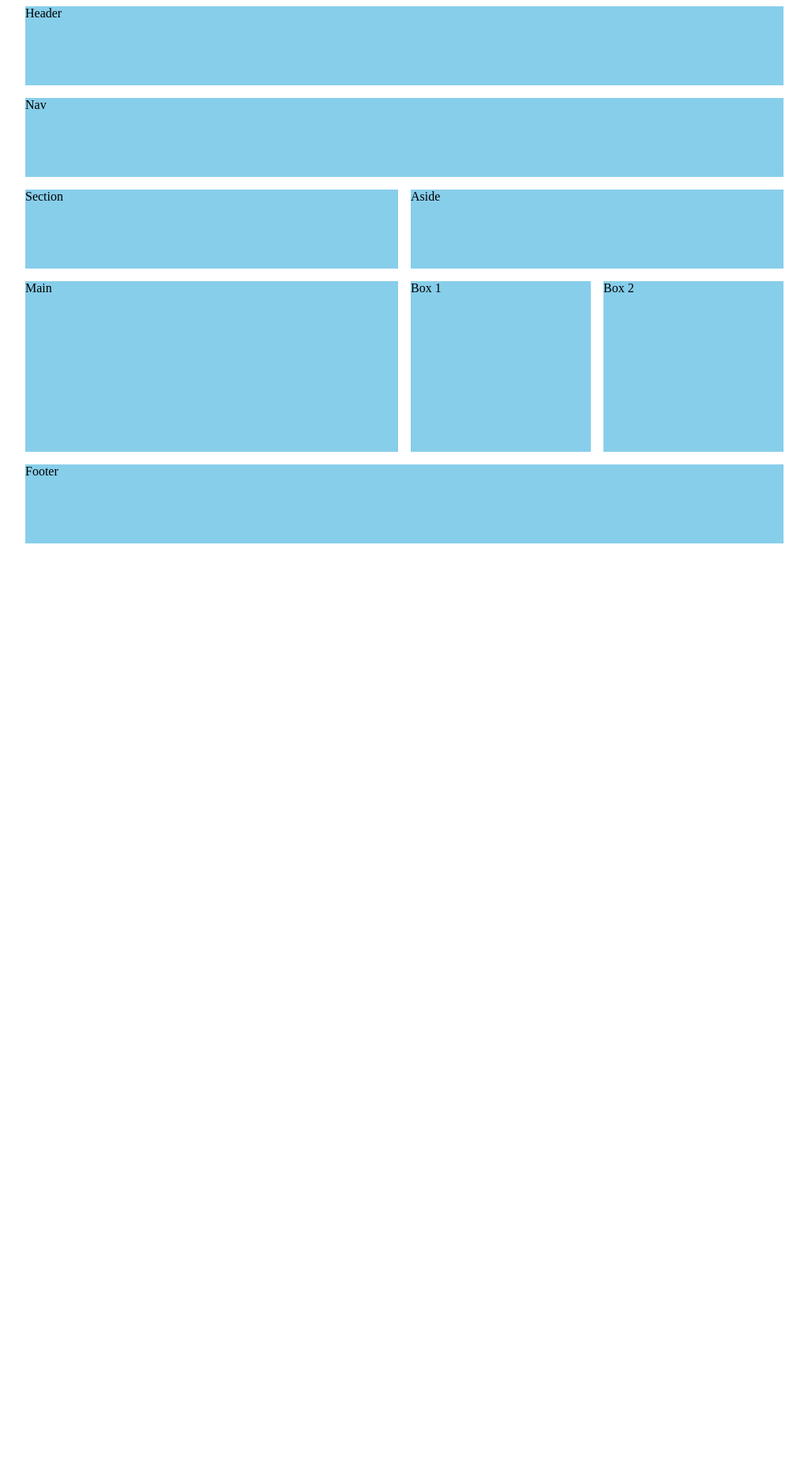
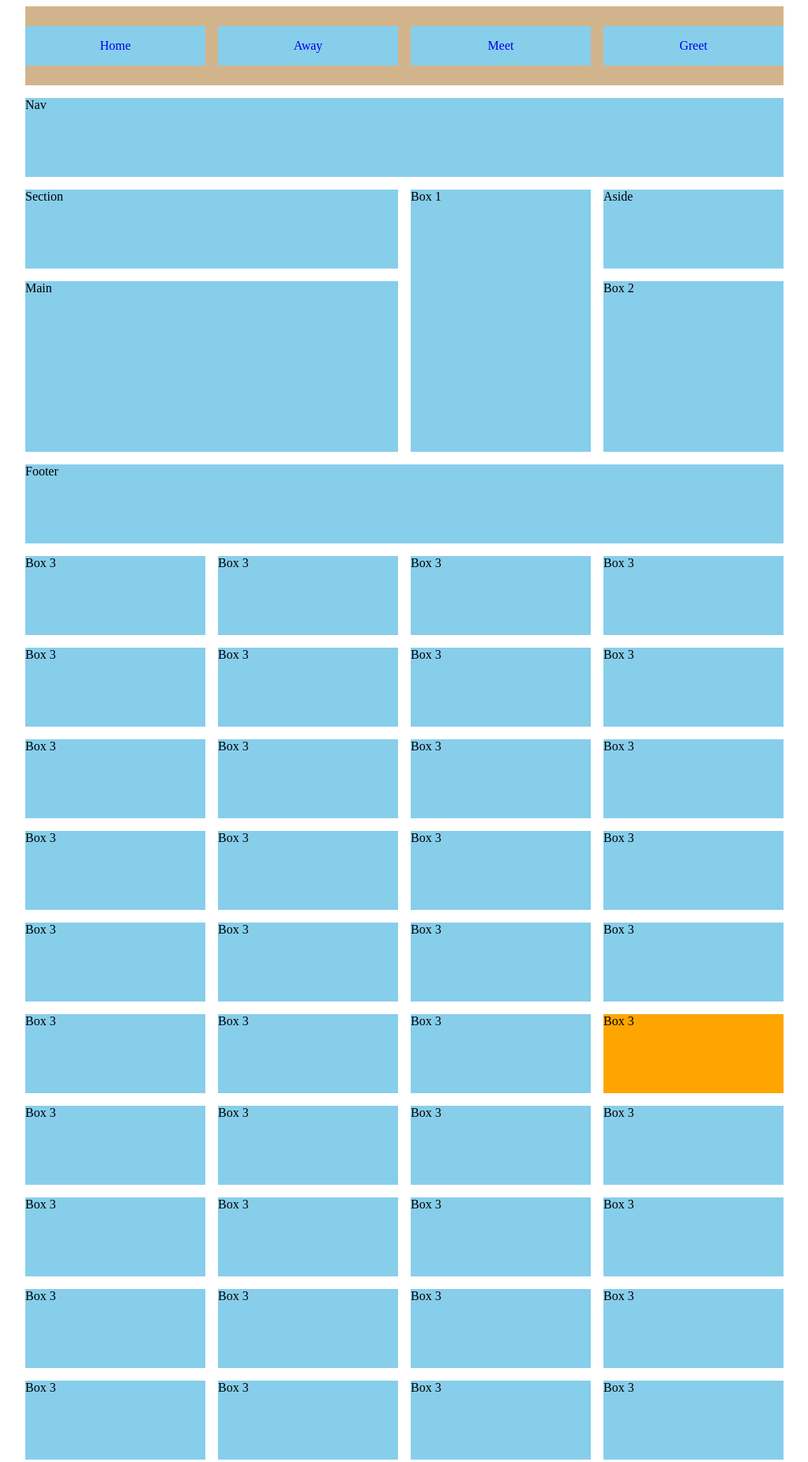
Before and after one commit to Nola360/git-course1, a plain HTML site: page grid.html in a window 1280 px wide. Shown: the top 1851 px of the page at 79% size, without its empty margins (128-1151 px from the left). Before the commit the page ends 800 px from the top, so only its background shows below. Drawn offline with Linux system fonts and the light colour scheme.

Commit message:
constructed a grid with a sticky nav bar

```diff
--- a/grid.html
+++ b/grid.html
@@ -13,7 +13,7 @@
     grid-template-areas:
     "header header header header"
     "nav nav nav nav"
-    "section section aside aside"
+    "section section box1 aside"
     "main main box1 box2"
     "main main box1 box2"
     "footer footer footer footer";
@@ -25,7 +25,30 @@
   }
 
   .header {
+    /* margin-top: 100px; */
+    /* height: 50px; */
     grid-area: header;
+    /* position: sticky; */
+    background-color: tan;
+    top: 0;
+    left: 0;
+  }
+
+
+  #home {
+    background-color: red;
+  }
+
+  #away {
+    background-color: orange;
+  }
+
+  #meet {
+    background-color: yellow;
+  }
+
+  #greet{
+    background-color: blue;
   }
 
   .nav {
@@ -56,12 +79,43 @@
     grid-area: box2;
   }
 
+  ul {
+    margin: 0;
+  }
+  nav ul {
+    display: grid;
+    grid-template-columns: repeat(4, 1fr);
+    grid-gap: 1em;
+    list-style: none;
+    padding: 0;
+    position: relative;
+    align-content: end;
+    top: 25%;
+  }
+
+  nav a {
+    text-decoration: none;
+    display: block;
+    padding: 3px;
+    background-color: skyblue;
+    padding: 1em;
+    text-align: center;
+  }
+
+
+  nav a:hover {
+    background-color: royalblue;
+    color: white;
+  }
   @media (max-width: 700px) {
 
     body {
       background-color: purple;
     }
 
+    .header {
+
+    }
     .container {
     display: grid;
     grid-template-columns: repeat(4, 1fr);
@@ -70,6 +124,7 @@
     grid-gap: 1em;
     margin: 0 auto;
     grid-template-areas:
+
     "header header header header"
     "nav nav nav nav"
     "section section aside aside"
@@ -91,7 +146,14 @@
 <body>
 
   <div class="container">
-        <div class="header">Header</div>
+        <nav class="header">
+            <ul>
+              <li><a href="#home">Home</a></li>
+              <li><a href="#away">Away</a></li>
+              <li><a href="#meet">Meet</a></li>
+              <li><a href="#greet">Greet</a></li>
+            </ul>
+        </nav>
         <div class="nav">Nav</div>
         <div class="section">Section</div>
         <div class="aside">Aside</div>
@@ -99,7 +161,134 @@
         <div class="footer">Footer</div>
         <div class="box1">Box 1</div>
         <div class="box2">Box 2</div>
-      </div>
+        <div class="box3">Box 3</div>
+        <div class="box3">Box 3</div>
+        <div class="box3">Box 3</div>
+        <div class="box3">Box 3</div>
+        <div class="box3">Box 3</div>
+        <div class="box3">Box 3</div>
+        <div class="box3">Box 3</div>
+        <div class="box3">Box 3</div>
+        <div class="box3">Box 3</div>
+        <div class="box3">Box 3</div>
+        <div class="box3">Box 3</div>
+        <div class="box3">Box 3</div>
+        <div class="box3">Box 3</div>
+        <div class="box3">Box 3</div>
+        <div class="box3">Box 3</div>
+        <div class="box3">Box 3</div>
+        <div class="box3">Box 3</div>
+        <div class="box3">Box 3</div>
+        <div class="box3">Box 3</div>
+        <div class="box3">Box 3</div>
+        <div class="box3">Box 3</div>
+        <div class="box3">Box 3</div>
+        <div class="box3">Box 3</div>
+        <div id="away">Box 3</div>
+        <div class="box3">Box 3</div>
+        <div class="box3">Box 3</div>
+        <div class="box3">Box 3</div>
+        <div class="box3">Box 3</div>
+        <div class="box3">Box 3</div>
+        <div class="box3">Box 3</div>
+        <div class="box3">Box 3</div>
+        <div class="box3">Box 3</div>
+        <div class="box3">Box 3</div>
+        <div class="box3">Box 3</div>
+        <div class="box3">Box 3</div>
+        <div class="box3">Box 3</div>
+        <div class="box3">Box 3</div>
+        <div class="box3">Box 3</div>
+        <div class="box3">Box 3</div>
+        <div class="box3">Box 3</div>
+        <div class="box3">Box 3</div>
+        <div class="box3">Box 3</div>
+        <div class="box3">Box 3</div>
+        <div class="box3">Box 3</div>
+        <div class="box3">Box 3</div>
+        <div class="box3">Box 3</div>
+        <div class="box3">Box 3</div>
+        <div class="box3">Box 3</div>
+        <div id="meet">Box 3</div>
+        <div class="box3">Box 3</div>
+        <div class="box3">Box 3</div>
+        <div class="box3">Box 3</div>
+        <div class="box3">Box 3</div>
+        <div class="box3">Box 3</div>
+        <div class="box3">Box 3</div>
+        <div class="box3">Box 3</div>
+        <div class="box3">Box 3</div>
+        <div class="box3">Box 3</div>
+        <div class="box3">Box 3</div>
+        <div class="box3">Box 3</div>
+        <div class="box3">Box 3</div>
+        <div class="box3">Box 3</div>
+        <div class="box3">Box 3</div>
+        <div class="box3">Box 3</div>
+        <div class="box3">Box 3</div>
+        <div class="box3">Box 3</div>
+        <div class="box3">Box 3</div>
+        <div class="box3">Box 3</div>
+        <div class="box3">Box 3</div>
+        <div class="box3">Box 3</div>
+        <div class="box3">Box 3</div>
+        <div class="box3">Box 3</div>
+        <div class="box3">Box 3</div>
+        <div class="box3">Box 3</div>
+        <div class="box3">Box 3</div>
+        <div class="box3">Box 3</div>
+        <div class="box3">Box 3</div>
+        <div class="box3">Box 3</div>
+        <div class="box3">Box 3</div>
+        <div class="box3">Box 3</div>
+        <div class="box3">Box 3</div>
+        <div class="box3">Box 3</div>
+        <div class="box3">Box 3</div>
+        <div class="box3">Box 3</div>
+        <div class="box3">Box 3</div>
+        <div class="box3">Box 3</div>
+        <div class="box3">Box 3</div>
+        <div class="box3">Box 3</div>
+        <div class="box3">Box 3</div>
+        <div class="box3">Box 3</div>
+        <div id="greet">Box 3</div>
+        <div class="box3">Box 3</div>
+        <div class="box3">Box 3</div>
+        <div class="box3">Box 3</div>
+        <div class="box3">Box 3</div>
+        <div class="box3">Box 3</div>
+        <div class="box3">Box 3</div>
+        <div class="box3">Box 3</div>
+        <div class="box3">Box 3</div>
+        <div class="box3">Box 3</div>
+        <div class="box3">Box 3</div>
+        <div class="box3">Box 3</div>
+        <div class="box3">Box 3</div>
+        <div class="box3">Box 3</div>
+        <div class="box3">Box 3</div>
+        <div class="box3">Box 3</div>
+        <div class="box3">Box 3</div>
+        <div class="box3">Box 3</div>
+        <div class="box3">Box 3</div>
+        <div class="box3">Box 3</div>
+        <div class="box3">Box 3</div>
+        <div class="box3">Box 3</div>
+        <div class="box3">Box 3</div>
+        <div class="box3">Box 3</div>
+        <div class="box3">Box 3</div>
+        <div class="box3">Box 3</div>
+        <div class="box3">Box 3</div>
+        <div class="box3">Box 3</div>
+        <div class="box3">Box 3</div>
+        <div class="box3">Box 3</div>
+        <div class="box3">Box 3</div>
+        <div class="box3">Box 3</div>
+        <div class="box3">Box 3</div>
+        <div class="box3">Box 3</div>
+        <div class="box3">Box 3</div>
+        <div id="home">Box 3</div>
+
+    </div>
 
 </body>
 </html>
```
